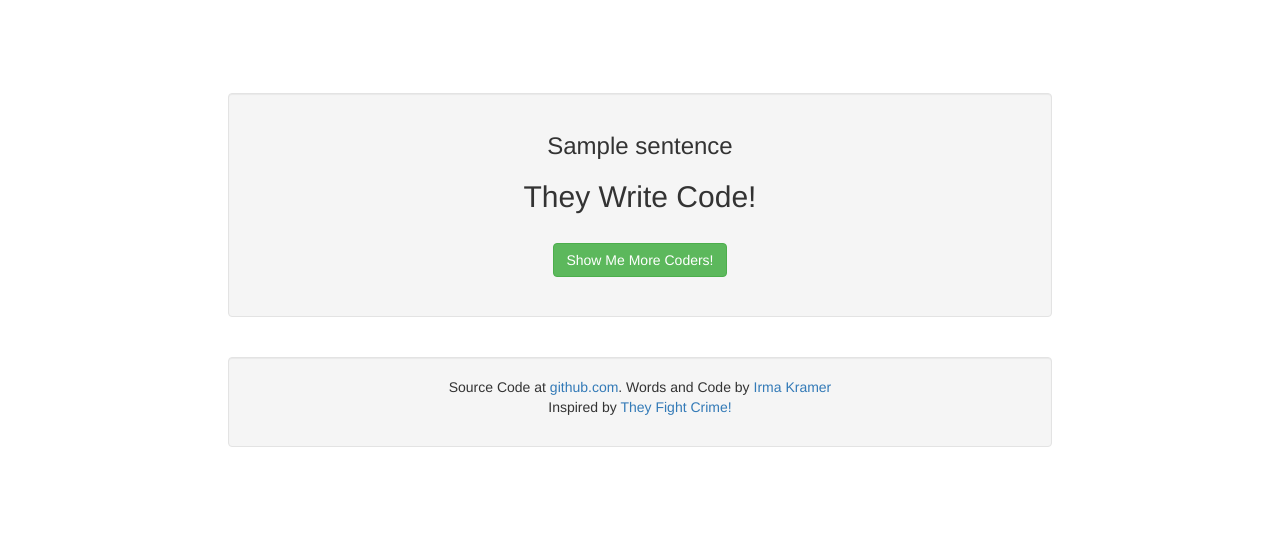
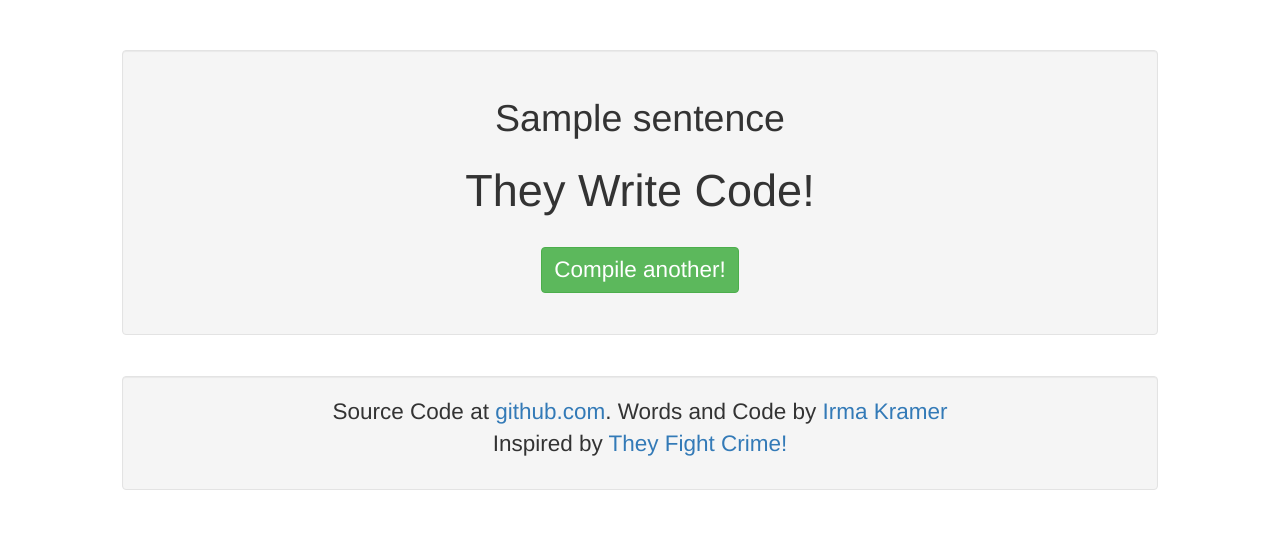
Before and after one commit to bluflowr/theywritecode, a Django app: template writecode/templates/index.html in a window 1280 px wide. Shown: the top 559 px of the page. Run offline with Django 3.2, Linux system fonts and the light colour scheme; the template is opened without the code that fills it: most values are stand-ins (such as "Sample title", 1, 10 or a date in 2020); some libraries are stand-ins or nearby versions.

Commit message:
Documentation for twitter updates. Template tweak.

```diff
--- a/writecode/templates/index.html
+++ b/writecode/templates/index.html
@@ -16,19 +16,30 @@
             display: flex;
             justify-content: center;
             align-items: center;
+            font-size: 15px;
+        }
+        h1{
+            font-size: 3em;
+        }
+        h2{
+            font-size: 2.5em;
+            line-height: 1.5em;
+        }
+        .well p, .btn {
+            font-size: 1.5em;
         }
         </style>
     </head>
 
     <body>
         <div class="vertical-center">
-            <div class="col-md-8">
+            <div class="col-lg-10">
                 <div class="well">
-                    <center><h3>{{sentence}}</h3></center>
-                    <center><h2>They Write Code!</h2></center>
-                    <BR/>
-                    <center><a href={% url 'new_plot' %} class="btn btn-success">Show Me More Coders!</a></center>
-                    <BR/>
+                    <center><h2>{{sentence}}</h2></center>
+                    <center><h1>They Write Code!</h1></center>
+                    <br />
+                    <center><a href={% url 'new_plot' %} class="btn btn-success">Compile another!</a></center>
+                    <br />
                 </div>
                 <br />
                 <div class="well">
```
Also changed, not shown: README.md.
